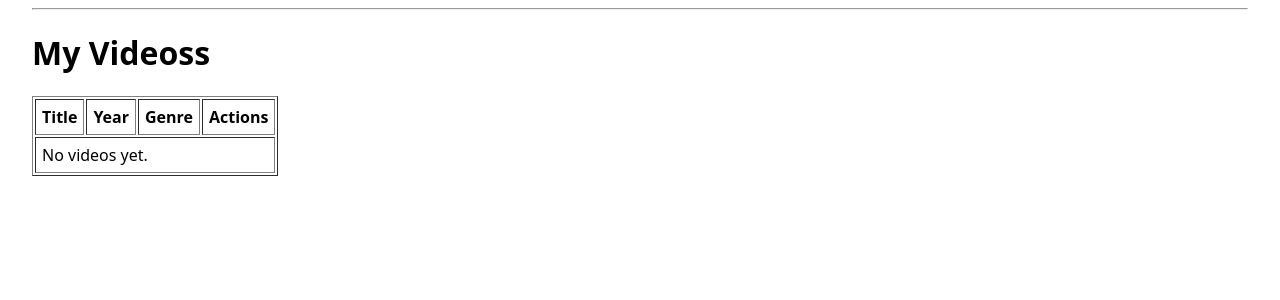
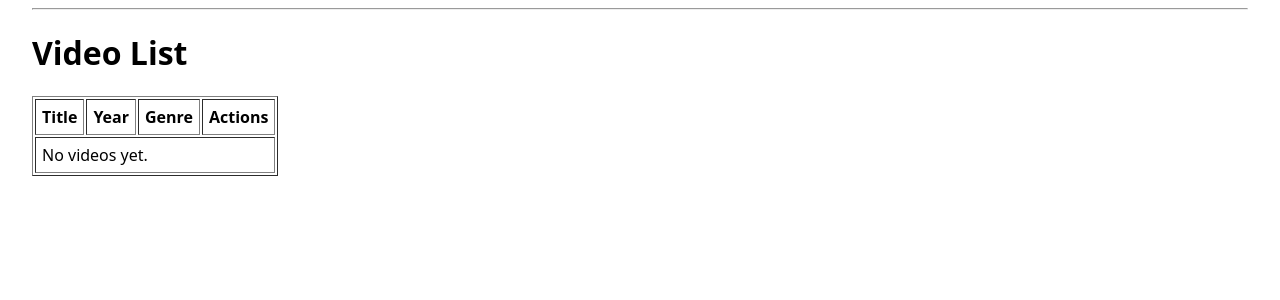
Before and after one commit to AJaroush/430jenkins, a Django app: page / in a window 1280 px wide. Shown: the part 54-354 px from the top of the page. Run offline with Django 5.2, Linux system fonts and the light colour scheme; data that the repository does not hold is empty.

Commit message:
Update video_list.html

```diff
--- a/templates/inventory/video_list.html
+++ b/templates/inventory/video_list.html
@@ -1,13 +1,22 @@
 {% extends "inventory/base.html" %}
 {% block content %}
-<h1>My Videoss</h1>
+<h1>Video List</h1>
+
 <table border="1" cellpadding="6">
   <tr>
-    <th>Title</th><th>Year</th><th>Genre</th><th>Actions</th>
+    <th>Title</th>
+    <th>Year</th>
+    <th>Genre</th>
+    <th>Actions</th>
   </tr>
+
   {% for v in videos %}
   <tr>
-    <td><a href="{% url 'video_detail' v.pk %}">{{ v.movie_title }}</a></td>
+    <td>
+      <a href="{% url 'video_detail' v.pk %}">
+        {{ v.movie_title }}
+      </a>
+    </td>
     <td>{{ v.release_year }}</td>
     <td>{{ v.get_movie_genre_display }}</td>
     <td>
@@ -16,7 +25,9 @@
     </td>
   </tr>
   {% empty %}
-  <tr><td colspan="4">No videos yet.</td></tr>
+  <tr>
+    <td colspan="4">No videos yet.</td>
+  </tr>
   {% endfor %}
 </table>
 {% endblock %}
```
